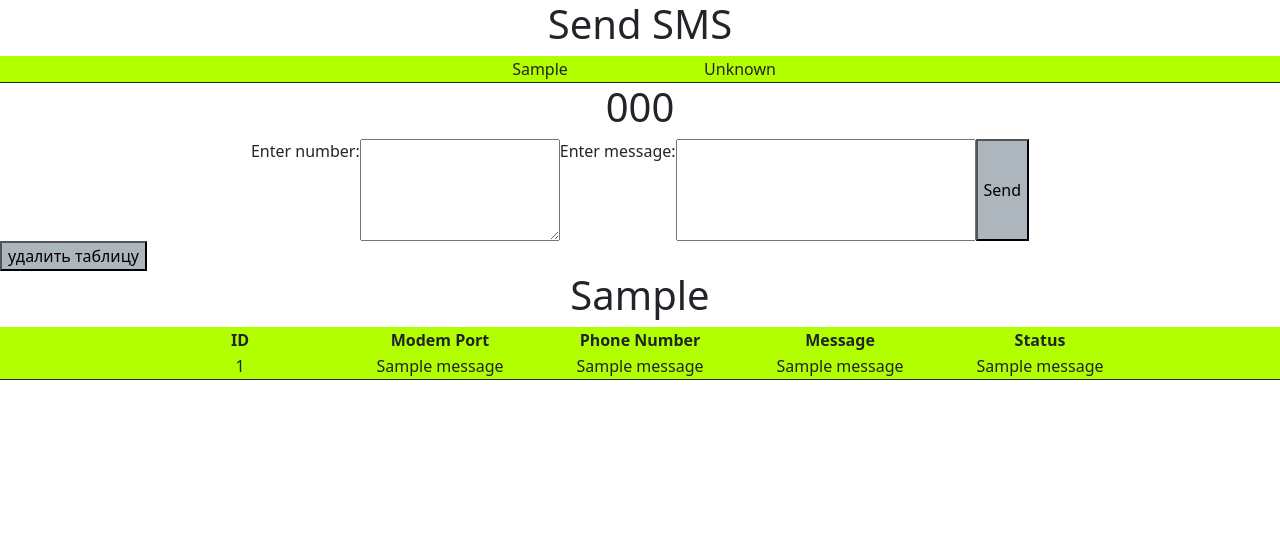
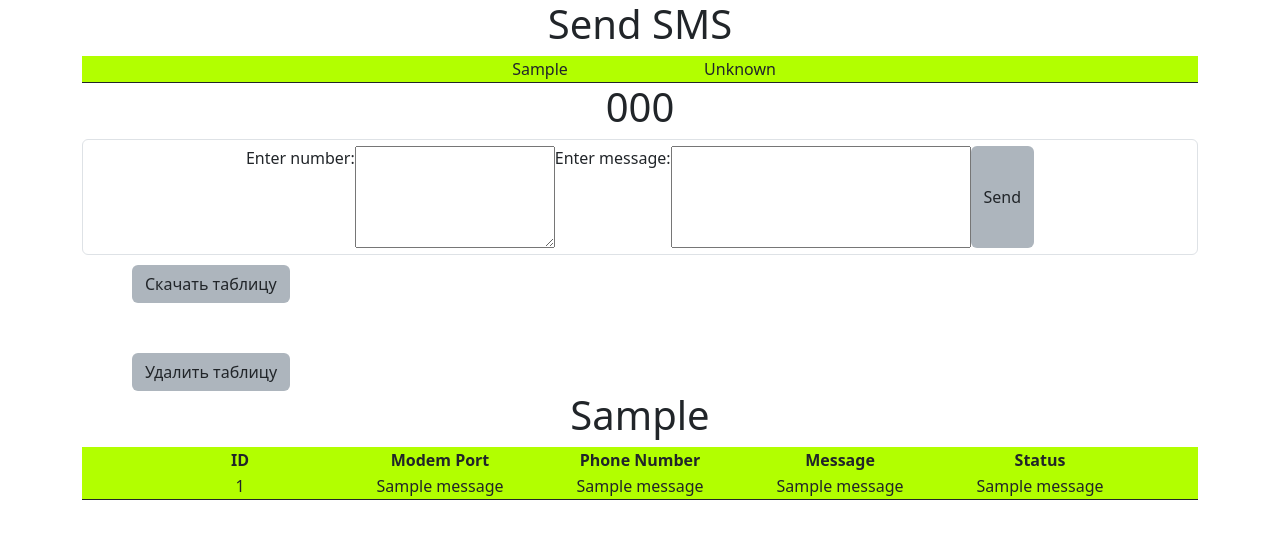
Before and after one commit to SENATOROVAI/sms-gateway-flask, a Flask app: template app/templates/index.html in a window 1280 px wide. Shown: the top 539 px of the page. Run offline with Flask 3, Linux system fonts and the light colour scheme; the template is opened without the code that fills it: most values are stand-ins (such as "Sample title", 1, 10 or a date in 2020).

Commit message:
add css and bat

```diff
--- a/app/models/model.py
+++ b/app/models/model.py
@@ -8,7 +8,6 @@ load_dotenv()
 
 class Database:
     def __init__(self) -> None:
-        print(os.getenv("DATABASE_FILE"))
         self.connection = sqlite3.connect(os.getenv("DATABASE_FILE"))
 
     def execute_query(
--- a/app/static/css/styles.css
+++ b/app/static/css/styles.css
@@ -41,6 +41,7 @@ form#sms-form {
     justify-content: center;
     display: flex;
     flex-wrap: wrap;
+    margin-bottom: 10px;
 }
 #sms-form > textarea {
     width: 200px;
@@ -54,3 +55,13 @@ body > table:nth-child(7) > thead > tr {
     display: flex;
     justify-content: center;
 }
+
+.wrapper__button {
+    display: flex;
+    flex-direction: column;
+    margin-left: 50px;
+}
+
+form#delTable:first-child {
+    margin-bottom: 50px;
+}
--- a/app/templates/index.html
+++ b/app/templates/index.html
@@ -8,7 +8,7 @@
     <link rel="stylesheet" type="text/css" href="{{ url_for('static', filename='css/styles.css') }}">
     <link href="https://cdn.jsdelivr.net/npm/bootstrap@5.3.0/dist/css/bootstrap.min.css" rel="stylesheet" integrity="sha384-9ndCyUaIbzAi2FUVXJi0CjmCapSmO7SnpJef0486qhLnuZ2cdeRhO02iuK6FUUVM" crossorigin="anonymous">
 </head>
-<body>
+<body class="container">
     <h1>Send SMS</h1>
 
     <table>
@@ -24,20 +24,24 @@
     </table>
     <h1>{{phone_numbers}}</h1>
 
-    <form id="sms-form" method="POST" action="/">
+    <form class="form-control" id="sms-form" method="POST" action="/">
         <label>Enter number:</label><br>
         <textarea name="phone_numbers" rows="4" cols="50" value="" required></textarea><br><br>
 
         <label>Enter message:</label><br>
         <input name="message" rows="4" cols="50" value="" required><br><br>
-        <input type="submit" value="Send">
+        <input class="btn" type="submit" value="Send">
     </form>
 
-    <form id="delTable" method="POST" action="/delete">
-        <input type="submit" value="удалить таблицу">
-    </form>
+    <div class="wrapper__button">
+      <form id="delTable" method="POST" action="/get">
+        <input class="btn" type="submit" value="Скачать таблицу">
+      </form>
 
-
+      <form id="delTable" method="POST" action="/delete">
+          <input class="btn" type="submit" value="Удалить таблицу">
+      </form>
+    </div>
     <h1 id="result">{{delete_button}}</h1>
 
 
```
Also changed, not shown: sms.db, 1 other file.
